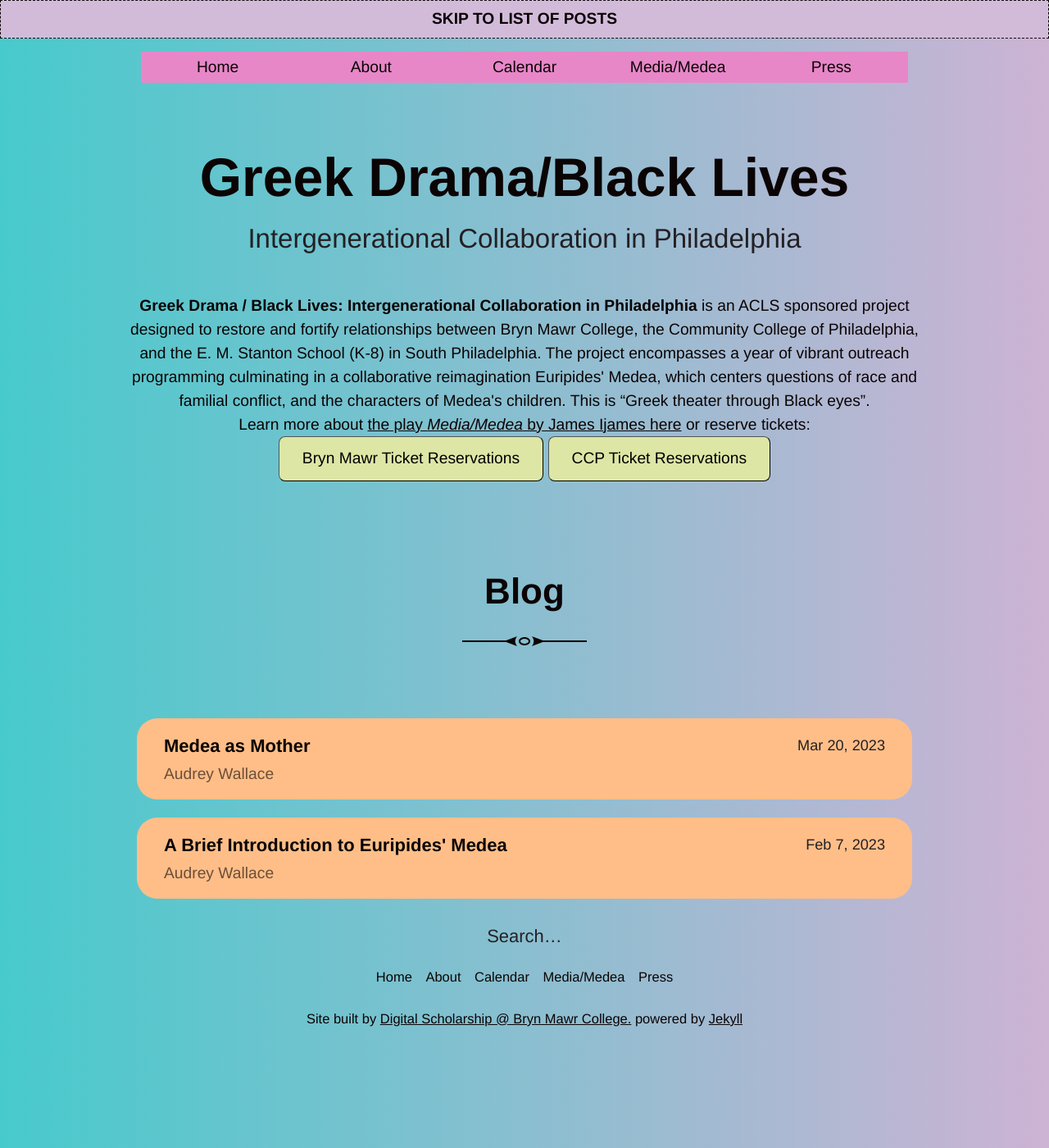
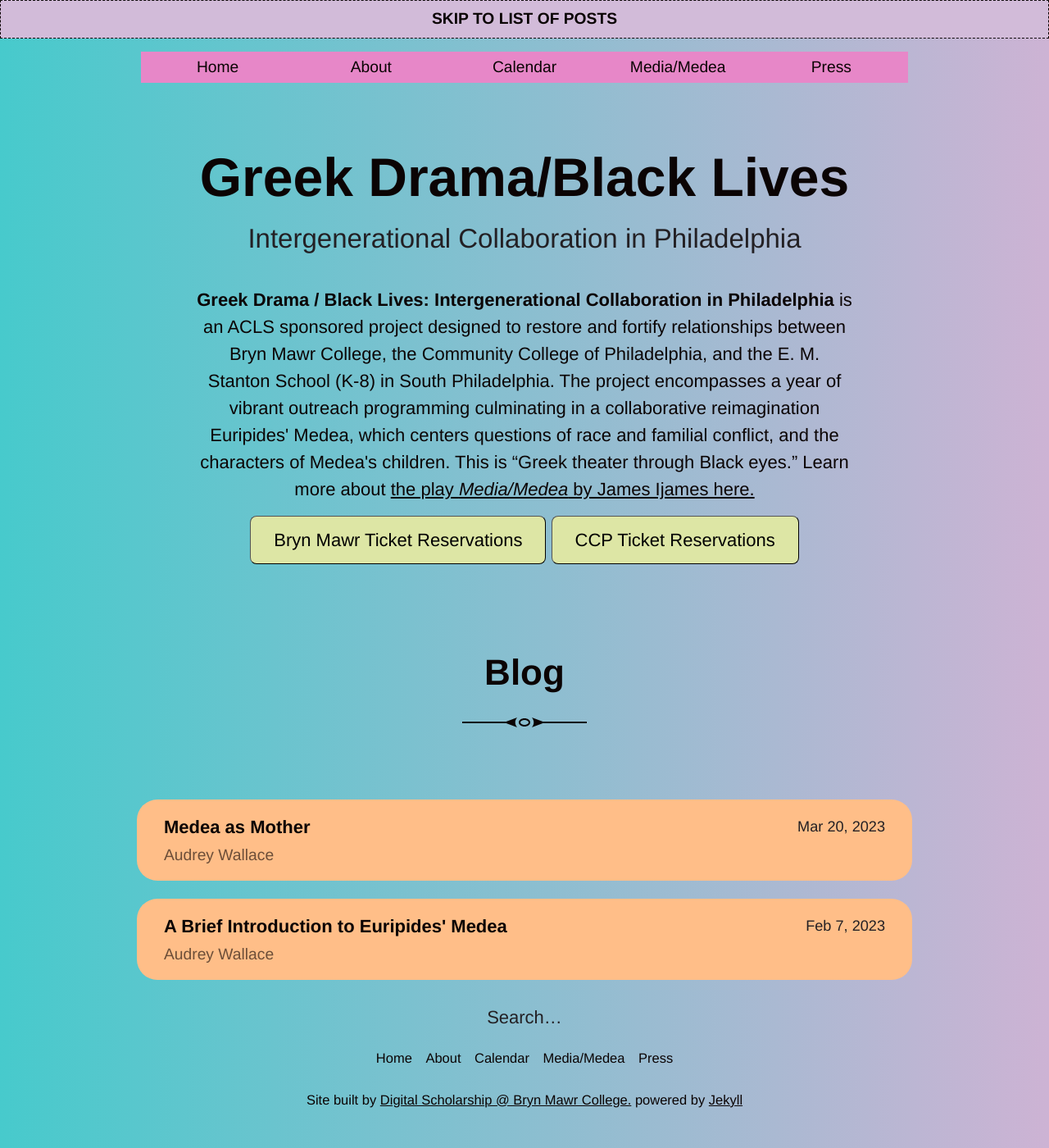
Before and after one commit to digbmc/media-medea, a Jekyll site: the page built from index.html, in a window 1280 px wide. Shown: the whole page at 82% size. Built offline with Jekyll 4.4.1, drawn with Linux system fonts in a browser that asks for light colours; the list of posts is cut into pages by our own code.

Commit message:
fix structure of home page

```diff
--- a/_layouts/home.html
+++ b/_layouts/home.html
@@ -1,5 +1,6 @@
 ---
 layout: default
+permalink: /
 ---
 
 {% if site.data.menu and site.paginate and site.paginate_path and paginator.page > 1 %}
@@ -22,17 +23,14 @@
     {% endif %}
   </header>
 {% endif %}
-
-<h6>
-  <strong>Greek Drama / Black Lives: Intergenerational Collaboration in Philadelphia</strong> is an ACLS sponsored project designed to restore and fortify
-relationships between Bryn Mawr College, the Community College of Philadelphia, and the E. M. Stanton School (K-8) in South Philadelphia.  The project encompasses a year of vibrant outreach programming culminating in a collaborative reimagination Euripides' Medea, which centers questions of race and familial conflict, and the characters of Medea's children.  This is “Greek theater through Black eyes”.
-  <br>
-  Learn more about <a href="/play">the play <em>Media/Medea</em> by James Ijames here</a> or reserve tickets:
-  <br>
+<div class="callout">
+<p><strong>Greek Drama / Black Lives: Intergenerational Collaboration in Philadelphia</strong> is an ACLS sponsored project designed to restore and fortify relationships between Bryn Mawr College, the Community College of Philadelphia, and the E. M. Stanton School (K-8) in South Philadelphia.  The project encompasses a year of vibrant outreach programming culminating in a collaborative reimagination Euripides' Medea, which centers questions of race and familial conflict, and the characters of Medea's children.  This is “Greek theater through Black eyes.” Learn more about <a href="/play">the play <em>Media/Medea</em> by James Ijames here.</a></p>
+<p>
   <a href='https://brynmawrarts.ticketleap.com/medea/' target="_blank"><button>Bryn Mawr Ticket Reservations</button></a>
   <a href='https://community-college-of-philadelphia.ticketleap.com/media-medea/' target="_blank"><button>CCP Ticket Reservations</button></a>
-</h6>
+</p>
 
+</div>
   <h1 class="content-title divided">
     {% if site.paginate and site.paginate_path and paginator.page > 1 %}
       Page {{ paginator.page }}
--- a/_sass/_medea.scss
+++ b/_sass/_medea.scss
@@ -1,3 +1,13 @@
+/* homep page block */
+
+div.callout {
+    max-width: 50rem;
+    // font-size: .875em;
+    padding-bottom: 2.25em;
+    margin: 1.5em auto;
+    text-align: center;
+  }
+
 /* Button styling */
 
 button {
```
